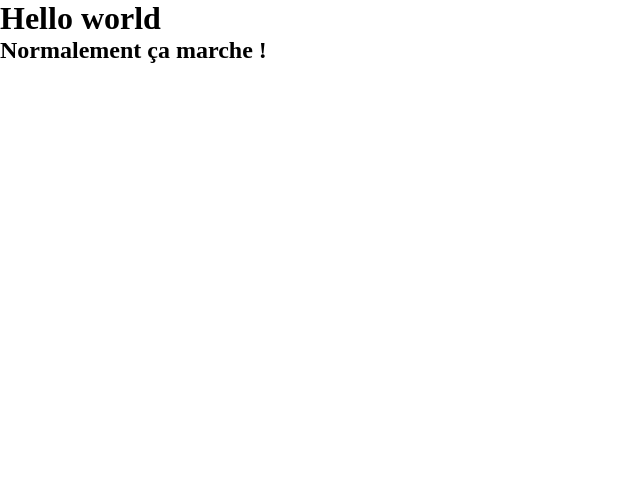
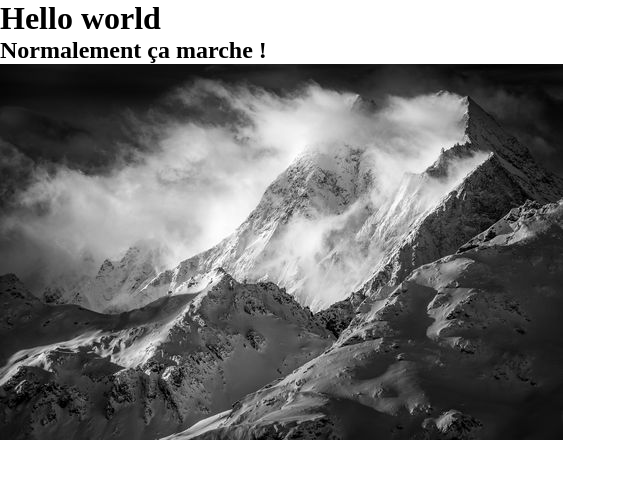
Before and after one commit to DaL0lff/ex-3, a website built with Parcel: page src/index.html in a window 1280 px wide. Shown: the whole page, without its empty margins (0-640 px from the left). Built offline with nearby package versions, Linux system fonts and the light colour scheme.

Commit message:
image montagne

```diff
--- a/src/index.html
+++ b/src/index.html
@@ -9,6 +9,7 @@
   <body>
     <h1>Hello world</h1>
     <h2>Normalement ça marche !</h2>
+    <img src="montagne.jpg" alt="montagne" />
 
     <script src="js/main.js" type="module"></script>
   </body>
```
Also changed, not shown: src/montagne.jpg (added).
